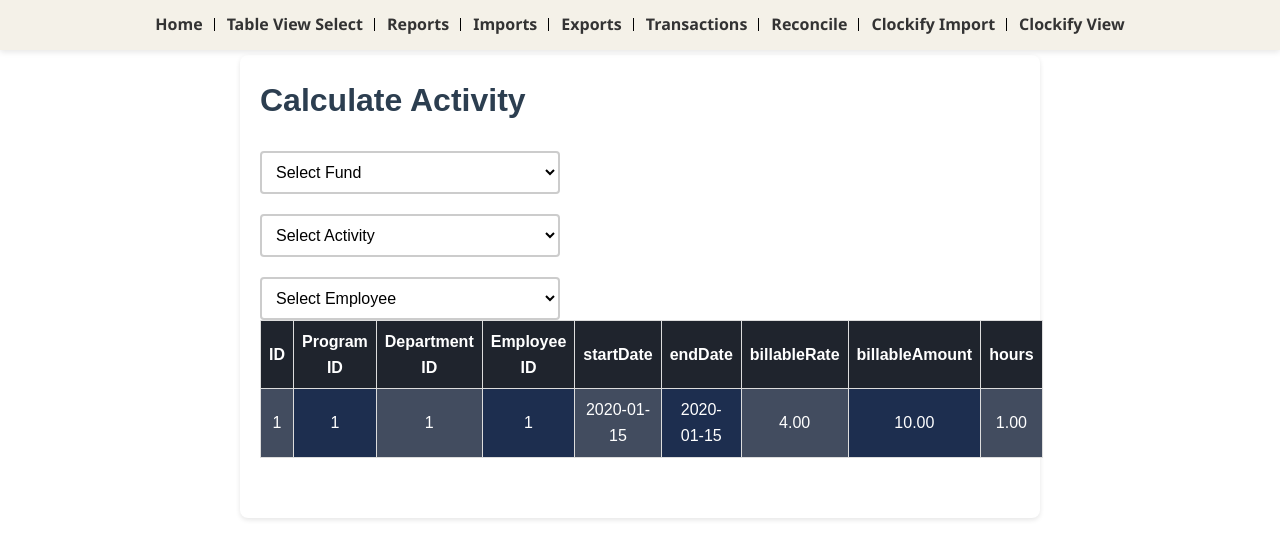
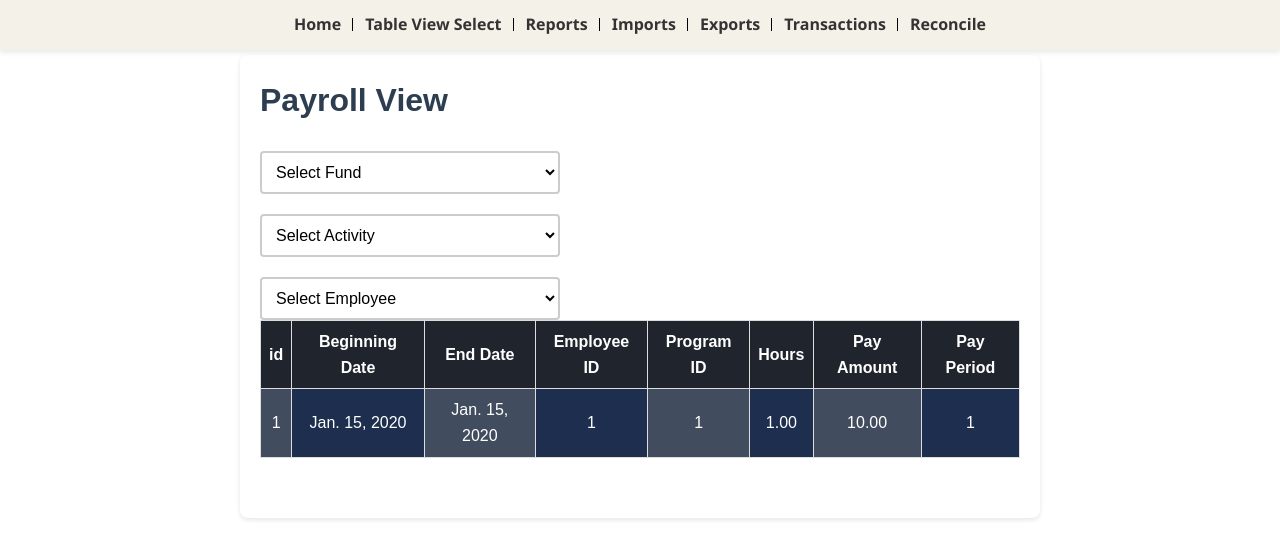
Before and after one commit to IYarwood/WCHD_Project, a Django app: page /calculateActivitySelect/ in a window 1280 px wide. Shown: the top 559 px of the page. Run offline with Django 5.2, Linux system fonts and the light colour scheme; tables that the repository leaves empty hold one stand-in row (values such as "Sample post").

Commit message:
Working on payroll, need to withdraw from funds next

```diff
--- a/WCHDApp/admin.py
+++ b/WCHDApp/admin.py
@@ -1,5 +1,5 @@
 from django.contrib import admin
-from .models import Fund, Line, Dept, Item, Employee, People, Invoice,PurchaseOrder,Voucher,ActivityList, Payroll, Grants, BudgetActions, Carryover, Benefits, Variable, Clockify, Testing
+from .models import Fund, Line, Dept, Item, Employee, People, Invoice,PurchaseOrder,Voucher,ActivityList, Payroll, PayPeriod, Grants, BudgetActions, Carryover, Benefits, Variable, Clockify, Testing
 
 # Register your models here.
 
@@ -14,6 +14,7 @@ admin.site.register(PurchaseOrder)
 admin.site.register(Voucher)
 admin.site.register(ActivityList)
 admin.site.register(Payroll)
+admin.site.register(PayPeriod)
 admin.site.register(Grants)
 admin.site.register(BudgetActions)
 admin.site.register(Carryover)
--- a/WCHDApp/models.py
+++ b/WCHDApp/models.py
@@ -100,6 +100,9 @@ class Employee(models.Model):
     yos = models.FloatField(verbose_name="YoS")
     job_title = models.CharField(max_length=255, verbose_name="Job Title")
     pay_rate = models.DecimalField(max_digits=10, decimal_places=2, verbose_name="Pay Rate")
+    gen_pay_fund = models.ForeignKey(Fund, on_delete=models.PROTECT,related_name="gen_pay_fund")
+    vac_pay_fund = models.ForeignKey(Fund, on_delete=models.PROTECT,related_name="vac_pay_fund")
+    sick_pay_fund = models.ForeignKey(Fund, on_delete=models.PROTECT,related_name="sick_pay_fund")
 
     def __str__(self):
         return f"{self.first_name} {self.surname}"
@@ -188,17 +191,28 @@ class ActivityList(models.Model):
     class Meta:
             db_table = "Activity List"
 
+class PayPeriod(models.Model):
+    payperiod_id = models.CharField(max_length=7, primary_key=True, verbose_name="Pay Period")
+    periodStart = models.DateField()
+    periodEnd = models.DateField()
+
+    def __str__(self):
+        return ("Pay Period " + str(self.periodID) + " (" + str(self.periodStart) + " - " + str(self.periodEnd)+")")
+    class Meta:
+        db_table = "PayPeriod"
+
 class Payroll(models.Model):
-    payroll_id = models.CharField(primary_key=True, max_length=12, verbose_name="Payroll ID")
-    beg_date = models.CharField(max_length=20,verbose_name="Beginning Date")
-    end_date = models.CharField(max_length=20, verbose_name="End Date")
+    id = models.BigAutoField(primary_key=True)
+    #payroll_id = models.CharField(primary_key=True, max_length=12, verbose_name="Payroll ID")
+    beg_date = models.DateField(max_length=20, verbose_name="Beginning Date")
+    end_date = models.DateField(max_length=20, verbose_name="End Date")
     employee = models.ForeignKey(Employee, on_delete=models.CASCADE)
     ActivityList = models.ForeignKey(ActivityList, on_delete=models.CASCADE)
     #going to get fund from activity list
     #fund = models.ForeignKey(Fund, on_delete=models.CASCADE)
     hours = models.DecimalField(max_digits=6, decimal_places=2, verbose_name="Hours")
     pay_amount = models.DecimalField(max_digits=15, decimal_places=2, verbose_name="Pay Amount")
-
+    payperiod = models.ForeignKey(PayPeriod, on_delete=models.PROTECT)
     #I think all of these will be properties instead
     #vacation_used = models.DecimalField(max_digits=6, decimal_places=2, verbose_name="Vacation Used")
     #sick_used = models.DecimalField(max_digits=6, decimal_places=2, verbose_name="Sick Used")
@@ -211,7 +225,7 @@ class Payroll(models.Model):
         return self.employee.pay_rate
 
     class Meta:
-            db_table = "Payroll"
+        db_table = "Payroll"
 
 class Grants(models.Model):
     grant_id = models.AutoField(primary_key=True, verbose_name="Grant ID")
--- a/WCHDApp/templates/WCHDApp/calculateActivitySelect.html
+++ b/WCHDApp/templates/WCHDApp/calculateActivitySelect.html
@@ -1,7 +1,7 @@
 {% extends 'WCHDApp/masterTemplate.html' %}
 {% load static %}
 {% load custom_filters %}
-{% block title %}Calculate Activity{% endblock %}
+{% block title %}Payroll View{% endblock %}
 {% block content %}
 <link
   rel="stylesheet"
@@ -10,7 +10,7 @@
 />
 <link rel="stylesheet" type="text/css" href="{% static 'WCHDAPP/css/tableStyling.css' %}">
 <script src="{% static 'WCHDApp/js/clockifyCalculations.js' %}"></script>
-<h1>Calculate Activity</h1>
+<h1>Payroll View</h1>
 <form method="post">
   <select id="fundDropdown">
     <option>Select Fund</option>
@@ -49,7 +49,7 @@
   </tr>
   {% for obj in data %}
   <tr
-    data-billamount="{{obj.billableAmount}}"
+    data-billamount="{{obj.pay_amount}}"
     data-activityid="{{obj.ActivityList_id}}"
     data-employeeid="{{obj.employee_id}}"
     data-hours="{{obj.hours}}"
--- a/WCHDApp/templates/WCHDApp/clockifyImportPayroll.html
+++ b/WCHDApp/templates/WCHDApp/clockifyImportPayroll.html
@@ -6,11 +6,12 @@
 
 {% block content %}
     <link rel="stylesheet" type="text/css" href="{% static 'WCHDApp/css/cleanPages.css' %}">
-    <h1>Imports</h1>
+    <h1>Payroll Import</h1>
     <form method="post" enctype="multipart/form-data">
         {% csrf_token %}
         {{form}}
         <button type="submit" name = "button" id="import" value = "import">Import</button>
     </form>
     {{message}}
+    <p>Redirected, please submit again</p>
 {% endblock %}
--- a/WCHDApp/templates/WCHDApp/masterTemplate.html
+++ b/WCHDApp/templates/WCHDApp/masterTemplate.html
@@ -17,8 +17,9 @@
             <li><a href="{% url 'exports' %}">Exports</a></li>
             <li><a href="{% url 'transactionsItem' %}">Transactions</a></li>
             <li><a href="{% url 'reconcile' %}">Reconcile</a></li>
-            <li><a href="{% url 'clockifyImport' %}">Clockify Import</a></li>
-            <li><a href="{% url 'calculateActivitySelect' %}">Clockify View</a></li>
+            <!--<li><a href="{% url 'clockifyImport' %}">Clockify Import</a></li>-->
+            <!--No longer using these and will redirect in our normal view-->
+            <!--<li><a href="{% url 'calculateActivitySelect' %}">Clockify View</a></li>-->
             <!--<li><a href="{% url 'createSelect' %}">Create</a></li>-->
         </ul>
     </nav>
--- a/WCHDApp/views.py
+++ b/WCHDApp/views.py
@@ -1,7 +1,7 @@
 from django.shortcuts import render, get_object_or_404, redirect
 from django.http import HttpResponse, JsonResponse
 from .models import Fund, Testing, Item
-from .forms import FundForm, TableSelect, LineForm, InputSelect, ExportSelect,reconcileForm, activitySelect
+from .forms import FundForm, TableSelect, LineForm, InputSelect, ExportSelect,reconcileForm, activitySelect, FileInput
 from django.forms import modelform_factory
 from django.apps import apps
 from django.db.models import DecimalField
@@ -22,6 +22,7 @@ import json
 from django.shortcuts import render
 from django.utils.timezone import now
 from django.utils.dateparse import parse_datetime
+import re
 
 def generate_pdf(request, tableName):
     buffer = BytesIO()
@@ -290,6 +291,8 @@ def viewTableSelect(request):
         button = request.POST.get('button')
         if form.is_valid():
             tableName = form.cleaned_data['table']
+            if tableName == 'Payroll':
+                return redirect('calculateActivitySelect')
             if button == "seeTable":
                 return redirect('tableView', tableName)
             elif button == "create":
@@ -416,6 +419,8 @@ def imports(request):
         if form.is_valid():
             #Pulls data from submitted files
             tableName = form.cleaned_data['table']
+            if tableName == 'Payroll':
+                return redirect('clockifyImportPayroll')
             selectedFile = form.cleaned_data['file']
             file = pd.read_csv(selectedFile)
             columns = file.columns
@@ -740,6 +745,7 @@ def checkPrivileges(request):
 def noPrivileges(request, exception):
     return render(request, "WCHDApp/noPrivileges.html")
 
+#Deprecated
 def clockifyImport(request, *args, **kwargs):
     message = ""
     #Mapping fields from clockify to fields our models use
@@ -865,10 +871,8 @@ def clockifyImportPayroll(request, *args, **kwargs):
 
 
     if request.method == 'POST':
-        form = InputSelect(request.POST, request.FILES)
+        form = FileInput(request.POST, request.FILES)
         if form.is_valid():
-            #Not using right now but I will want to use this later when I redirect to here from normal import
-            tableName = form.cleaned_data['table']
             selectedFile = form.cleaned_data['file']
             file = pd.read_csv(selectedFile)
             file.dropna(how='all', inplace=True)
@@ -901,11 +905,25 @@ def clockifyImportPayroll(request, *args, **kwargs):
 
                 for j in neededIndexes:
                     column = columns[j]
-                    dict[column] = row[j]
-                dict['payroll_id'] = str(year)+"-"+str(idTracker)
+                    if column == "beg_date" or column == "end_date":
+                        payPeriodModel = apps.get_model('WCHDApp', 'PayPeriod')
+                        periods = payPeriodModel.objects.all()
+                        date = row[j]
+                        newDate = datetime.strptime(date, "%m/%d/%Y").date()
+                        dict[column] = newDate
+                        for period in periods:
+                            if period.periodStart <= newDate <= period.periodEnd:
+                                dict['payperiod'] = period
+                    else:
+                        dict[column] = row[j]
+
+
+                print(dict)
+                #dict['payroll_id'] = str(year)+"-"+str(idTracker)
                 idTracker += 1
                 data.append(dict)
-            print(data)
+
+            #print(data)
             """
             if neededFields != list(columns):
                 message = "Bad File. Please check your CSV format and try again."
@@ -941,19 +959,23 @@ def clockifyImportPayroll(request, *args, **kwargs):
                     defaults = line
                 )
     else:
-        form = InputSelect()
+        form = FileInput()
 
 
     return render(request, "WCHDApp/clockifyImportPayroll.html", {"form": form, "message": message})
 
 def calculateActivitySelect(request, *args, **kwargs):
-    clockifyModel = apps.get_model('WCHDApp', 'Clockify')
-    data = clockifyModel.objects.all()
+    payrollModel = apps.get_model('WCHDApp', 'Payroll')
+    payperiodGroup = request.GET.get('payperiod')
+    if payperiodGroup == None:
+        data = payrollModel.objects.all()
+    else:
+        data = payrollModel.objects.filter(payperiod=payperiodGroup)
     for obj in data:
         print(obj.ActivityList.fund)
     fields = []
     verboseNames = []
-    for field in clockifyModel._meta.get_fields():
+    for field in payrollModel._meta.get_fields():
         if field.is_relation:
             #Grab related model. This is why foreign keys have to be named after the model
             parentModel = apps.get_model('WCHDApp', field.name)
@@ -989,7 +1011,8 @@ def calculateActivitySelect(request, *args, **kwargs):
         "activityChoices": activityChoices,
         "employeeChoices": employeeChoices,
         "fundChoices": fundChoices,
-        "data": data, "fields": fields,
+        "data": data,
+        "fields": fields,
         "verboseFields": verboseNames}
 
     return render(request, "WCHDApp/calculateActivitySelect.html", context)
```
Also changed, not shown: WCHDApp/forms.py (+7 -0 lines), WCHDApp/migrations/0054_payperiod.py (added), WCHDApp/migrations/0055_payroll_payperiod.py (added), WCHDApp/migrations/0056_remove_payroll_payperiod.py (added), WCHDApp/migrations/0057_alter_payroll_beg_date_alter_payroll_end_date.py (added), WCHDApp/migrations/0058_payperiod_periodid.py (added), WCHDApp/migrations/0059_remove_payperiod_id_alter_payperiod_periodid.py (added), WCHDApp/migrations/0060_remove_payroll_payroll_id_payroll_id.py (added), WCHDApp/migrations/0061_payroll_payperiod.py (added), WCHDApp/migrations/0062_rename_periodid_payperiod_payperiod_id.py (added), WCHDApp/migrations/0063_rename_payperiod_id_payperiod_id.py (added), WCHDApp/migrations/0064_rename_id_payperiod_payperiod_id.py (added), WCHDApp/migrations/0065_employee_gen_pay_fund_employee_sick_pay_fund_and_more.py (added).
